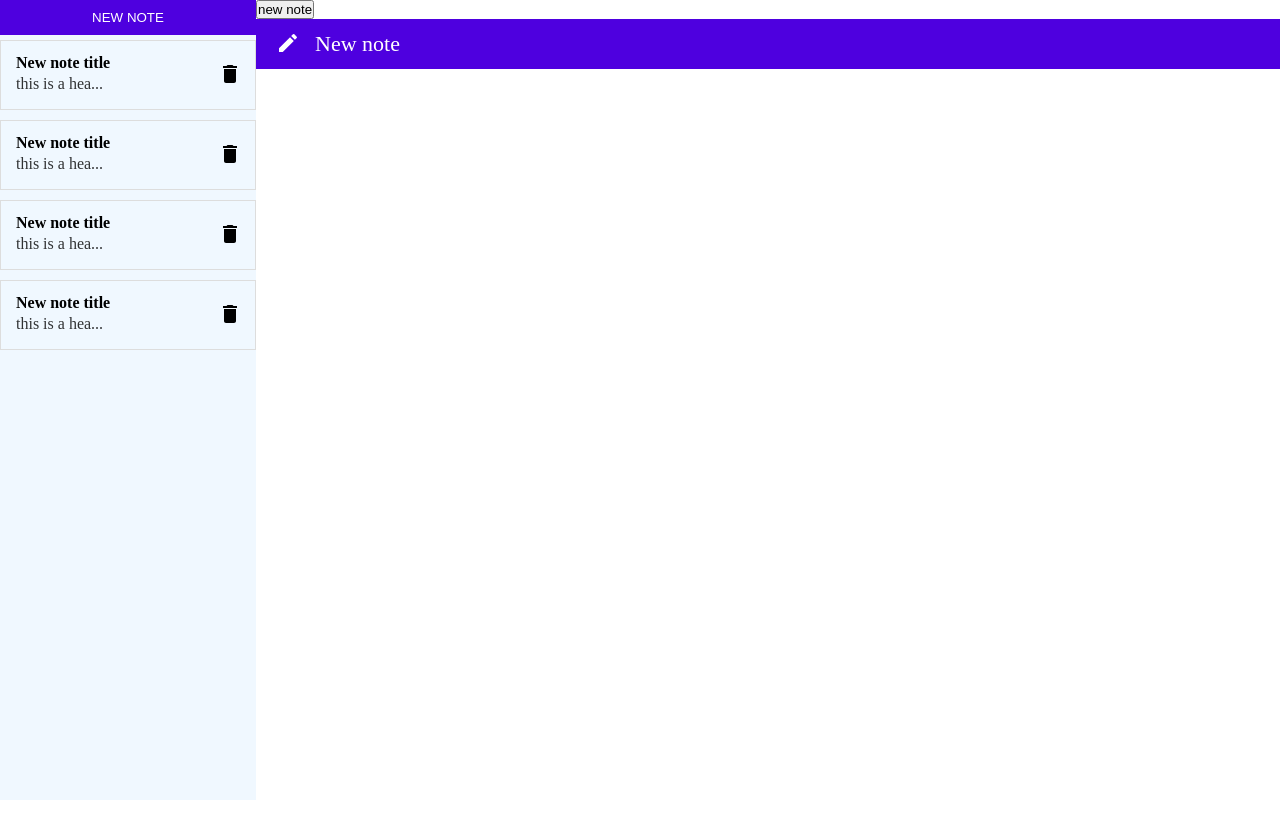
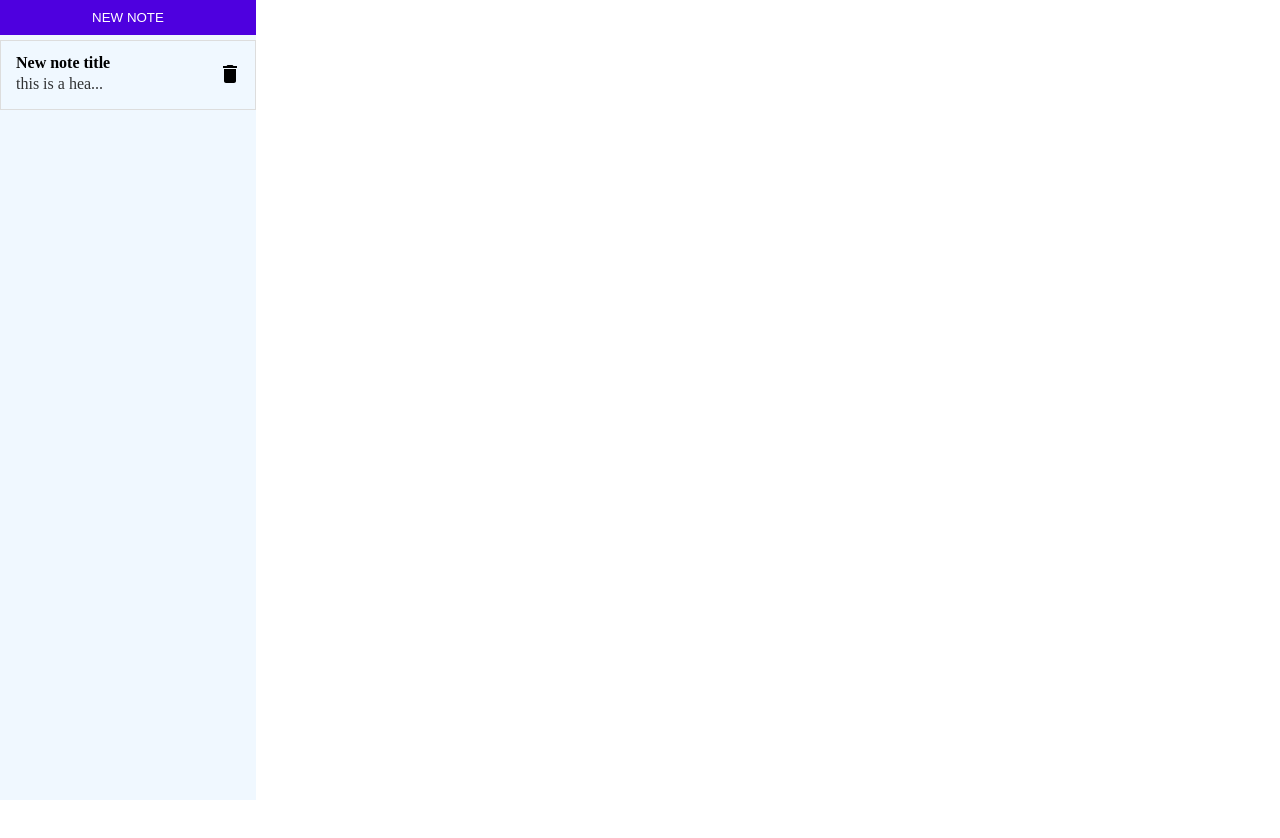
Before and after one commit to Djadweb/ReactJs-note-taking-app, a React (Create React App) app: page / in a window 1280 px wide. Shown: the top 838 px of the page. After the commit the page ends 800 px from the top, so only its background shows below. Built offline with nearby package versions, Linux system fonts and the light colour scheme.

Commit message:
editorjs version

```diff
--- a/package.json
+++ b/package.json
@@ -4,6 +4,7 @@
   "private": true,
   "dependencies": {
     "@editorjs/editorjs": "^2.22.2",
+    "@editorjs/embed": "^2.4.6",
     "@editorjs/header": "^2.6.1",
     "@editorjs/list": "^1.6.2",
     "@emotion/react": "^11.5.0",
--- a/src/App.js
+++ b/src/App.js
@@ -1,12 +1,18 @@
 import Sidebar from "./Components/Sidebar/Sidebar";
 import './App.scss';
 import Note from "./Components/Note/Note";
+import { useState } from "react";
 
 function App() {
+  const [newNote, setNewNote] = useState(false);
+
+  const checkNewNote = (value) => {
+    setNewNote(value);
+  }
   return (
     <div className="App">
-      <Sidebar/>
-      <Note/>
+      <Sidebar checkNewNote={checkNewNote}/>
+      {newNote && <Note/>}
     </div>
   );
 }
--- /dev/null
+++ b/src/Components/Note/Editor.js
@@ -0,0 +1,54 @@
+import React from 'react';
+import EditorJS from '@editorjs/editorjs';
+import Header from '@editorjs/header';
+import List from '@editorjs/list';
+import Embed from '@editorjs/embed';
+
+function Editor() {
+    const editor = new EditorJS({
+        holder: 'editor-js',
+        tools: {
+            header: {
+                class: Header,
+                inlineToolbar: ['link']
+            },
+            list: {
+                class: List,
+                inlineToolbar: [
+                    'link',
+                    'bold'
+                ]
+            },
+            embed: {
+                class: Embed,
+                inlineToolbar: false,
+                config: {
+                    services: {
+                        youtube: true,
+                        coub: true
+                    }
+                }
+            }
+        },
+        autofocus: true,
+        placeholder: 'Write here...'
+    });
+
+    // editor.isReady.then(() => {
+    //     editor.save().then((data) => {
+    //         console.log(data);
+    //     }).catch((error) => {
+    //         console.log(error);
+    //     })
+    // })
+
+    return (
+
+        <div className="note__editor" id="editor-js">
+
+        </div>
+
+    )
+}
+
+export default Editor
--- a/src/Components/Note/Note.js
+++ b/src/Components/Note/Note.js
@@ -1,49 +1,20 @@
 import React from 'react';
+import Editor from './Editor';
 import EditIcon from '@mui/icons-material/Edit';
-import EditorJS from '@editorjs/editorjs';
-import Header from '@editorjs/header';
-import List from '@editorjs/list';
 import './Note.scss';
 
 function Note() {
-    const handleNewNote = () => {
-        const editor = new EditorJS({
-            holder: 'editorjs',
-            tools: {
-                header: {
-                    class: Header,
-                    inlineToolbar: ['link']
-                },
-                list: {
-                    class: List,
-                    inlineToolbar: [
-                        'link',
-                        'bold'
-                    ]
-                }
-            },
-            autofocus: true,
-            placeholder: 'Write here...'
-        });
-    }
-
-    // async function checkEditor() {
-    //     await editor.isReady;
-    //     console.log('the editor is ready');
-    // }
-    // checkEditor();
-
     return (
         <div className="note">
-            <button onClick={() => handleNewNote()}>new note</button>
             <div className="note__header">
                 <div className="edit-icon">
                     <EditIcon/>
                 </div>
                 <div className="note-title">New note</div>
             </div>
-            <div className="note__editor" id="editorjs"></div>
+            <Editor/>
         </div>
+
     )
 }
 
--- a/src/Components/Note/Note.scss
+++ b/src/Components/Note/Note.scss
@@ -22,5 +22,9 @@
     .note__editor {
         width: 100%;
         height: 100vh;
+
+
     }
 }
+
+.ce-block__content, .ce-toolbar__content { max-width:calc(100% - 80px) !important; } .cdx-block { max-width: 100% !important; }
--- a/src/Components/Sidebar/Sidebar.js
+++ b/src/Components/Sidebar/Sidebar.js
@@ -1,17 +1,21 @@
 import React from 'react';
 import Preview from '../Preview/Preview';
+//import App from '../../App';
 import './Sidebar.scss';
 
-function Sidebar() {
+function Sidebar({checkNewNote}) {
+    const newNoteHandler = () => {
+        checkNewNote('true');
+    }
     return (
         <div className="sidebar">
-            <button className="sidebar__new-note">NEW NOTE</button>
+            <button onClick={() => newNoteHandler()} className="sidebar__new-note">NEW NOTE</button>
             <Preview/>
-            <Preview/>
-            <Preview/>
-            <Preview/>
+            {/* <NewNoteContext.Provider value={newNote}>
+                <App/>
+            </NewNoteContext.Provider>                       */}
         </div>
     )
 }
-
+//export const NewNoteContext = React.createContext();
 export default Sidebar
--- a/src/Components/Sidebar/Sidebar.scss
+++ b/src/Components/Sidebar/Sidebar.scss
@@ -11,5 +11,6 @@
         color: #FFF;
         border: 0;
         margin-bottom: 5px;
+        cursor: pointer;
     }
 }
```
Also changed, not shown: 1 other file (tests, documents, lock files or other folders).
